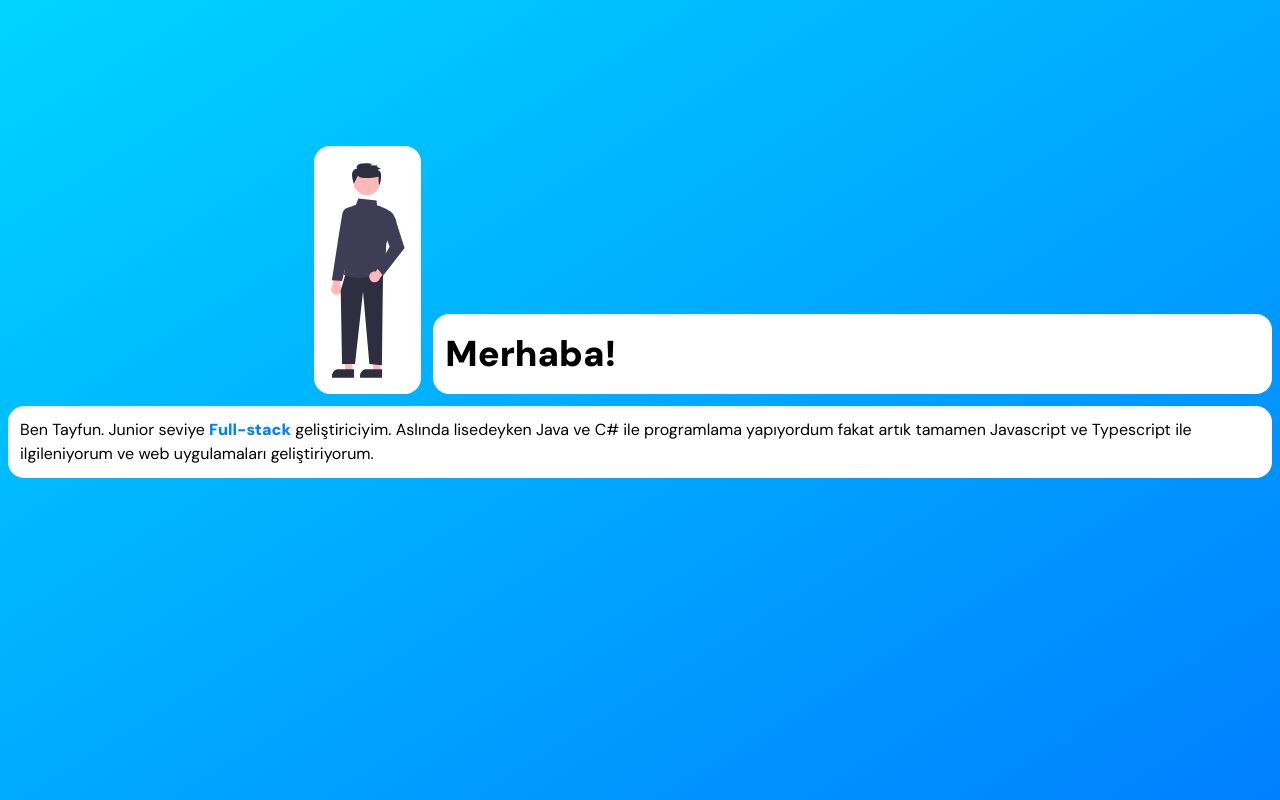
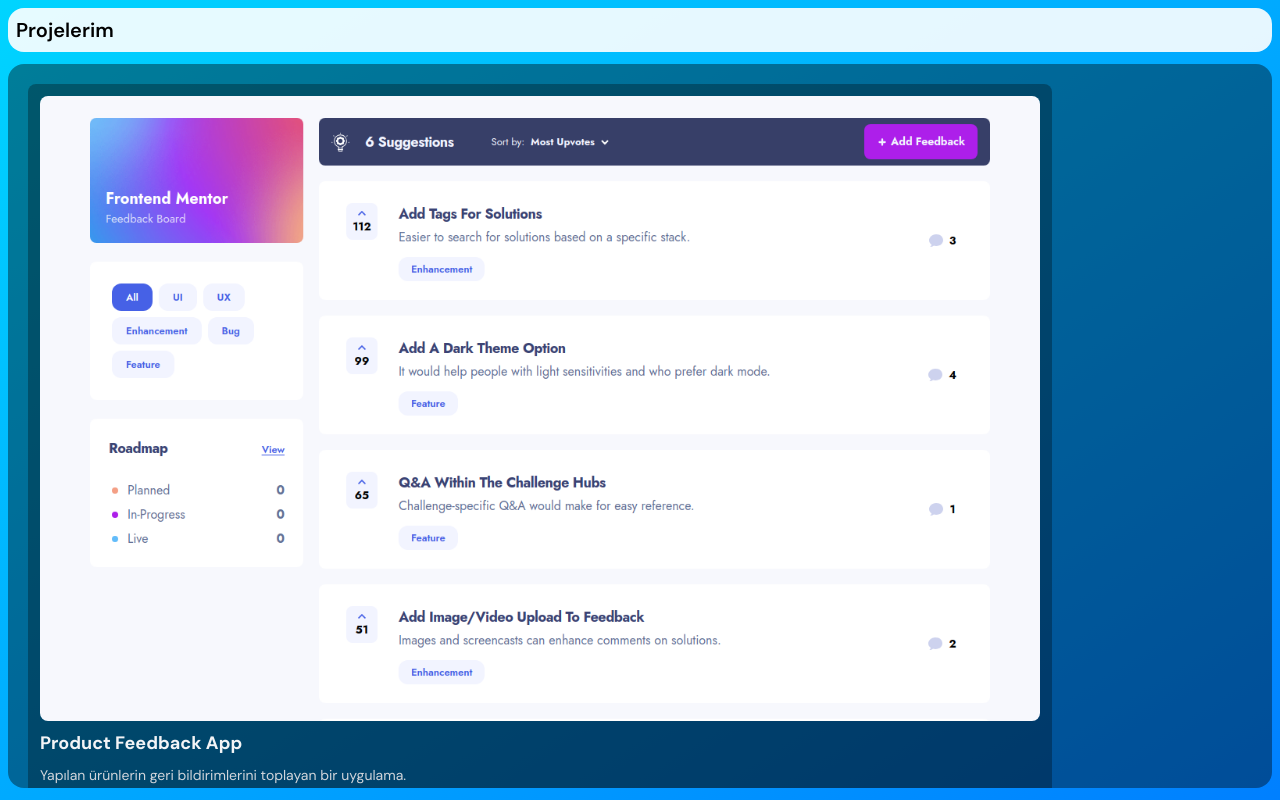
Before and after one commit to tayfunario/portfolio, a Next.js app: page / in a window 1280 px wide. Built offline with nearby package versions, Linux system fonts and the light colour scheme.

Commit message:
added reusable styles and completed ProjectItem

```diff
--- a/components/Intro.tsx
+++ b/components/Intro.tsx
@@ -68,7 +68,7 @@ export default function Intro({ pageId }: { pageId: number }) {
         animate={animateValue}
         className="col-span-2 bg-white self-end rounded-2xl"
       >
-        <h1 className="text-4xl font-black py-5 px-3">Merhaba!</h1>
+        <h1 className="main-title py-5 px-3">Merhaba!</h1>
       </motion.div>
 
       <motion.div
@@ -77,7 +77,7 @@ export default function Intro({ pageId }: { pageId: number }) {
         animate={animateValue}
         className="bg-white self-start col-span-3 rounded-2xl"
       >
-        <p className="p-3">
+        <p className="copy-1 p-3">
           Ben Tayfun. Junior seviye{" "}
           <span className="text-gradient-end font-black">Full-stack</span>{" "}
           geliştiriciyim. Aslında lisedeyken Java ve C# ile programlama yapıyordum fakat artık
--- a/components/MyStack.tsx
+++ b/components/MyStack.tsx
@@ -11,7 +11,7 @@ export default function MyStack({ pageId }: { pageId: number }) {
       className="h-screen flex flex-col pt-2"
     >
       <motion.div className="col-span-2 w-full bg-white bg-opacity-90 self-end rounded-2xl">
-        <h2 className="text-xl font-semibold p-2">Bildiklerim</h2>
+        <h2 className="second-title p-2">Bildiklerim</h2>
       </motion.div>
 
       <motion.div id="stack-container" className="grow overflow-auto grid grid-cols-3 place-items-center gap-5 rounded-2xl bg-black bg-opacity-40 my-3 p-5">
--- /dev/null
+++ b/components/ProjectItem.tsx
@@ -0,0 +1,33 @@
+import Image from "next/image";
+import { FaAngleDoubleRight } from "react-icons/fa";
+
+type ProjectItemProps = {
+  title: string;
+  description: string;
+  image: string;
+};
+
+export default function ProjectItem({
+  title,
+  description,
+  image,
+}: ProjectItemProps) {
+  return (
+    <button className="text-start p-3 bg-black bg-opacity-30 rounded-lg">
+      <Image
+        src={`/screenshots/${image}.png`}
+        className="rounded-lg"
+        width={1000}
+        height={1000}
+        alt="31"
+      />
+      <h3 className="project-title text-gray-100 my-2">{title}</h3>
+      <p className="project-description text-gray-300">{description}</p>
+
+      <button className="project-btn text-gray-200 flex items-center mt-2 ml-auto border-b border-transparent hover:border-white transition-colors">
+        <span className="mr-px">Projeyi İncele</span>
+        <FaAngleDoubleRight className="rounded-full bg-black bg-opacity-15 p-1 size-6" />
+      </button>
+    </button>
+  );
+}
--- /dev/null
+++ b/components/Projects.tsx
@@ -0,0 +1,24 @@
+import Layout from "./Layout";
+import { motion } from "framer-motion";
+import ProjectItem from "./ProjectItem";
+
+export default function Projects() {
+  return (
+    <motion.section className="h-screen flex flex-col pt-2">
+      <motion.div className="col-span-2 w-full bg-white bg-opacity-90 self-end rounded-2xl">
+        <h2 className="text-xl font-semibold p-2">Projelerim</h2>
+      </motion.div>
+
+      <motion.div
+        id="stack-container"
+        className="grow overflow-auto gap-5 rounded-2xl bg-black bg-opacity-40 my-3 p-5"
+      >
+        <ProjectItem
+          title="Product Feedback App"
+          description="Yapılan ürünlerin geri bildirimlerini toplayan bir uygulama."
+          image="product_feedback"
+        />
+      </motion.div>
+    </motion.section>
+  );
+}
--- a/components/StackItem.tsx
+++ b/components/StackItem.tsx
@@ -32,7 +32,7 @@ export default function Item({
             initial={{ scale: 0 }}
             animate={{ scale: 1 }}
             exit={{ scale: 0 }}
-            className="absolute bottom-[135px] right-[-7px] w-28 text-xs font-semibold text-gray-700 bg-gray-100 p-1 rounded-lg"
+            className="absolute bottom-[135px] right-[-7px] w-28 infobox-text text-gray-700 bg-gray-100 p-1 rounded-lg"
           >
             Öğrenmekteyim
           </motion.div>
@@ -59,7 +59,7 @@ export default function Item({
         />
       </div>
       <h3
-        className={`absolute bottom-3 w-full font-semibold text-sm text-center text-gray-100 ${
+        className={`absolute bottom-3 w-full stack-text text-center text-gray-100 ${
           currentlyBeingLearned && "opacity-50"
         }`}
       >
--- a/pages/index.tsx
+++ b/pages/index.tsx
@@ -1,6 +1,7 @@
 import Intro from "@/components/Intro";
 import Layout from "@/components/Layout";
 import MyStack from "@/components/MyStack";
+import Projects from "@/components/Projects";
 import { AnimatePresence } from "framer-motion";
 import { useEffect, useState } from "react";
 
@@ -42,11 +43,12 @@ export default function Home() {
   return (
     <Layout>
       <AnimatePresence mode="wait">
-        {currentPageId === 1 ? (
+        {/* {currentPageId === 1 ? (
           <Intro key={0} pageId={currentPageId} />
         ) : (
           <MyStack key={1} pageId={currentPageId} />
-        )}
+        )} */}
+        <Projects />
       </AnimatePresence>
     </Layout>
   );
--- a/styles/globals.css
+++ b/styles/globals.css
@@ -11,14 +11,42 @@
   box-sizing: border-box;
 }
 
+.main-title {
+  @apply text-4xl font-black;
+}
+
+.second-title {
+  @apply text-xl font-semibold;
+}
+
+.infobox-text {
+  @apply text-xs font-semibold;
+}
+
+.stack-text {
+  @apply font-semibold text-sm;
+}
+
+.project-title {
+  @apply font-bold text-lg;
+}
+
+.project-description {
+  @apply text-sm;
+}
+
+.project-btn {
+  @apply text-sm font-semibold;
+}
+
 #stack-container::-webkit-scrollbar {
   width: 8px; /* Scrollbar genişliği */
 }
 
 #stack-container::-webkit-scrollbar-thumb {
-  @apply bg-gray-500
+  @apply bg-gray-500;
 }
 
 #stack-container::-webkit-scrollbar-track {
-  @apply bg-gray-800
+  @apply bg-gray-800;
 }
```
Also changed, not shown: public/screenshots/invoice.png (added), public/screenshots/product_feedback.png (added).
